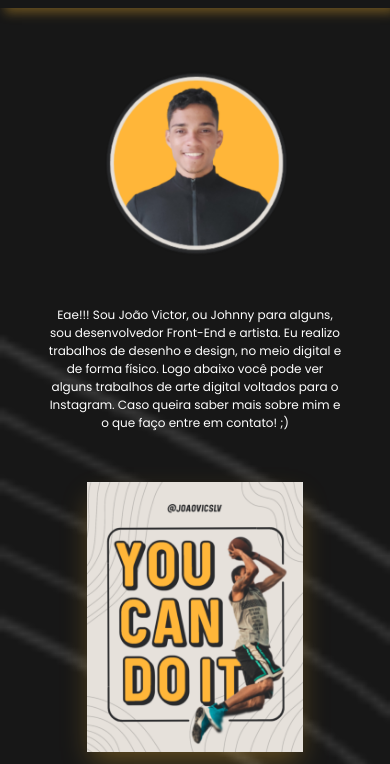
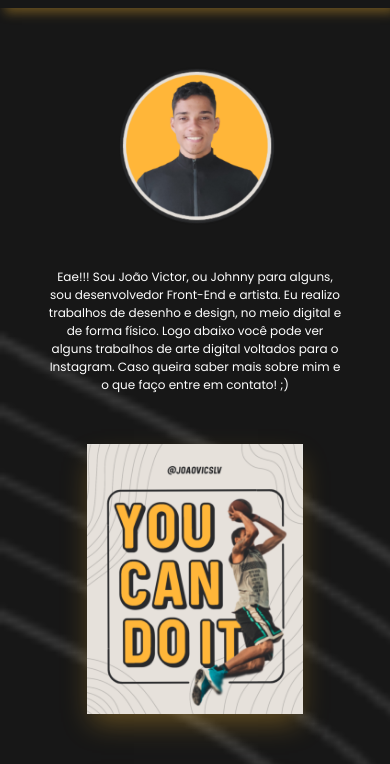
Before and after one commit to Joaovictorslv/Joaovicslv-Marketing, a plain HTML site: page index.html in a window 390 px wide. Shown: the part 80-844 px from the top of the page. Drawn offline with nearby package versions, Linux system fonts and the light colour scheme.

Commit message:
revertida mudança anterior e aplicada somente na media query

```diff
--- a/responsive.css
+++ b/responsive.css
@@ -33,11 +33,15 @@
         flex-direction: column;
     }
 
+    .perfil {
+        width: 300px;
+    }
+
     .perfil img {
         margin-top: 15px;
         padding-left: 10px;
-        width: 70%;
-        height: 70%;
+        width: 60%;
+        height: 60%;
 
     }
 
--- a/style.css
+++ b/style.css
@@ -60,7 +60,7 @@ nav div a:hover {
 
 .perfil {
     margin: 20px;
-    width: 300px;
+    width: 200px;
     height: 100%;
     display: flex;
     justify-content: center;
```
